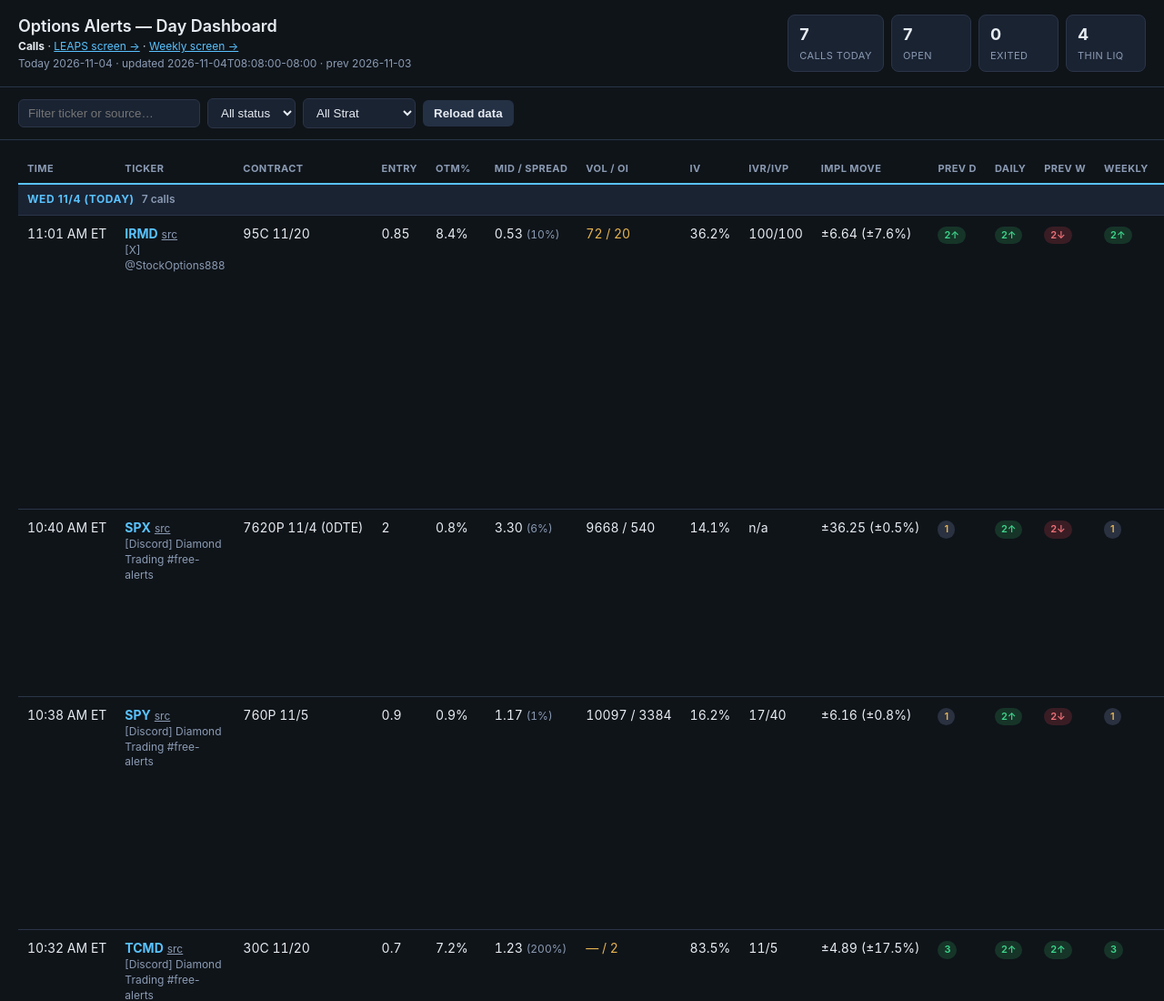
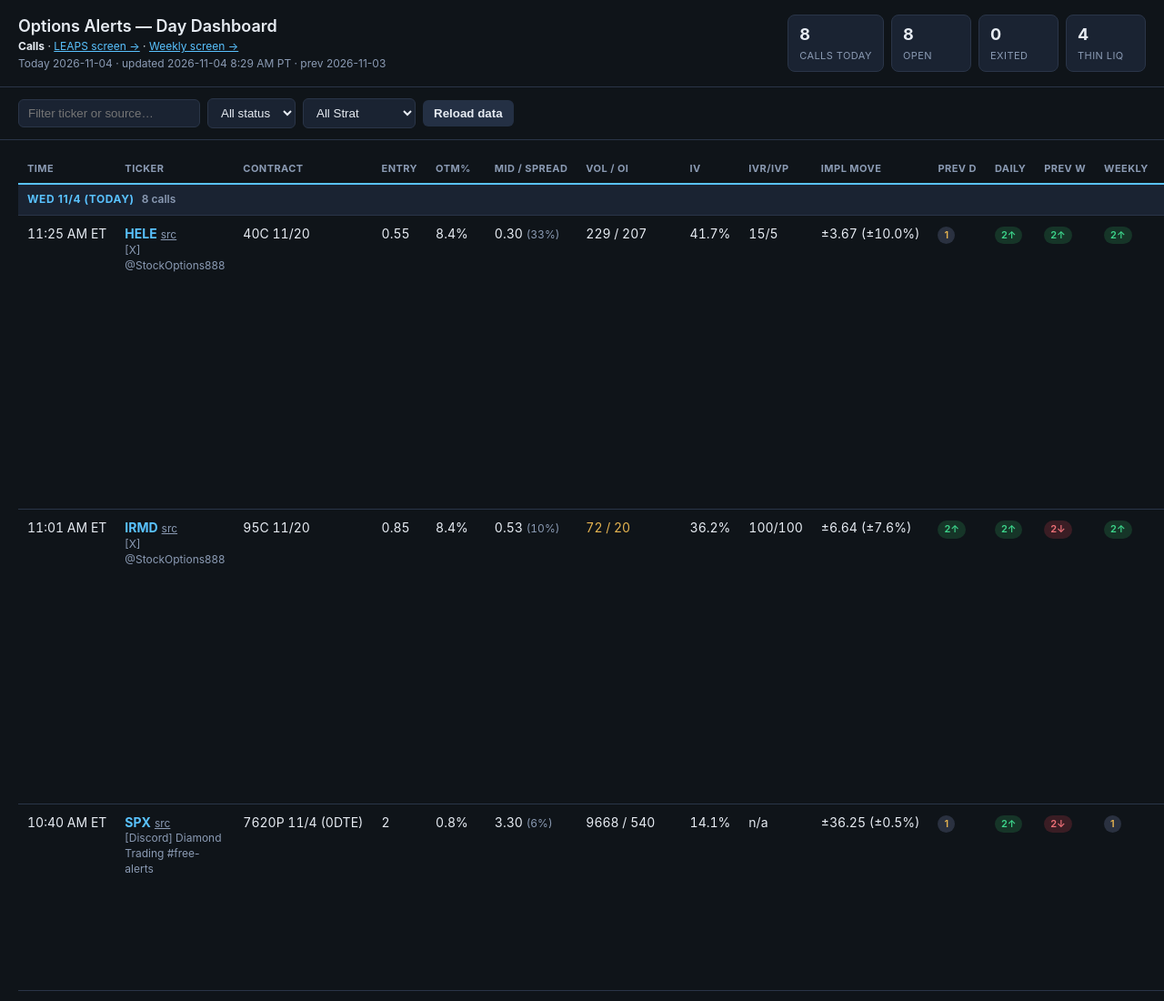
Before and after one commit to manty25/options-alerts-dashboard, a plain HTML site: page docs/index.html in a window 1280 px wide. Shown: the top 1100 px of the page at 91% size. Drawn offline with Linux system fonts and the light colour scheme.

Commit message:
Add HELE 40C 11/20 alert (8:25 AM PT)

```diff
--- a/docs/dashboard.json
+++ b/docs/dashboard.json
@@ -1,6 +1,6 @@
 {
  "date": "2026-11-04",
- "updated_pt": "2026-11-04T08:08:00-08:00",
+ "updated_pt": "2026-11-04 8:29 AM PT",
  "previous": {
   "date": "2026-11-03",
   "updated_pt": "2026-11-03 11:52 AM PT",
@@ -551,6 +551,38 @@
    "oi": 20,
    "iv": 36.2,
    "notes": "@StockOptions888: '$IRMD 95 CALL 11/20 @ 0.85 THIS CAN GO 500%+' (8:01 AM PT); reposted 8:01:39 ('1K - 100K CHALLENGE') and 8:01:47 ('ADDED HEAVY'), merged. Thin: OI 20. Spread 10% of mid. Option last 0.50 vs called entry 0.85. Bullish call vs D 2↑, W 2↑. IV rank 100 / pctl 100 (52w IV 20%–66%, as of 11/4)."
+  },
+  {
+   "status": "open",
+   "exit": null,
+   "side": "CALL",
+   "reversal_daily": "",
+   "reversal_weekly": "",
+   "source": "[X] @StockOptions888",
+   "ticker": "HELE",
+   "expiry": "11/20",
+   "underlying": 36.9,
+   "impl_move": "±3.67 (±10.0%)",
+   "prev_daily": "1",
+   "daily": "2↑",
+   "prev_weekly": "2↑",
+   "weekly": "2↑",
+   "iv_rank": 15,
+   "iv_pctl": 5,
+   "link": "https://x.com/StockOptions888/status/2118016842908446878",
+   "time": "11:25 AM ET",
+   "time_pt": "8:25 AM PT",
+   "strike": 40,
+   "entry": 0.55,
+   "otm_pct": 8.4,
+   "opt_last": 0.25,
+   "bid": 0.25,
+   "ask": 0.35,
+   "spread_pct": 33.0,
+   "vol": 229,
+   "oi": 207,
+   "iv": 41.7,
+   "notes": "@StockOptions888: '$HELE 40 CALL 11/20 @ 0.55 THIS CAN GO 500%+' (8:25 AM PT); reposted 8:26:05 ('1K - 100K CHALLENGE') and 8:26:30 ('ADDED HEAVY'), merged. Wide spread: 33% of mid. Option last 0.25 vs called entry 0.55. Bullish call vs D 2↑, W 2↑. IV rank 15 / pctl 5 (52w IV 36%–126%, as of 11/4)."
   }
  ]
 }
```
Also changed, not shown: dashboard.json (+33 -1 lines), docs/index.html (+1 -1 lines), index.html (+1 -1 lines).
